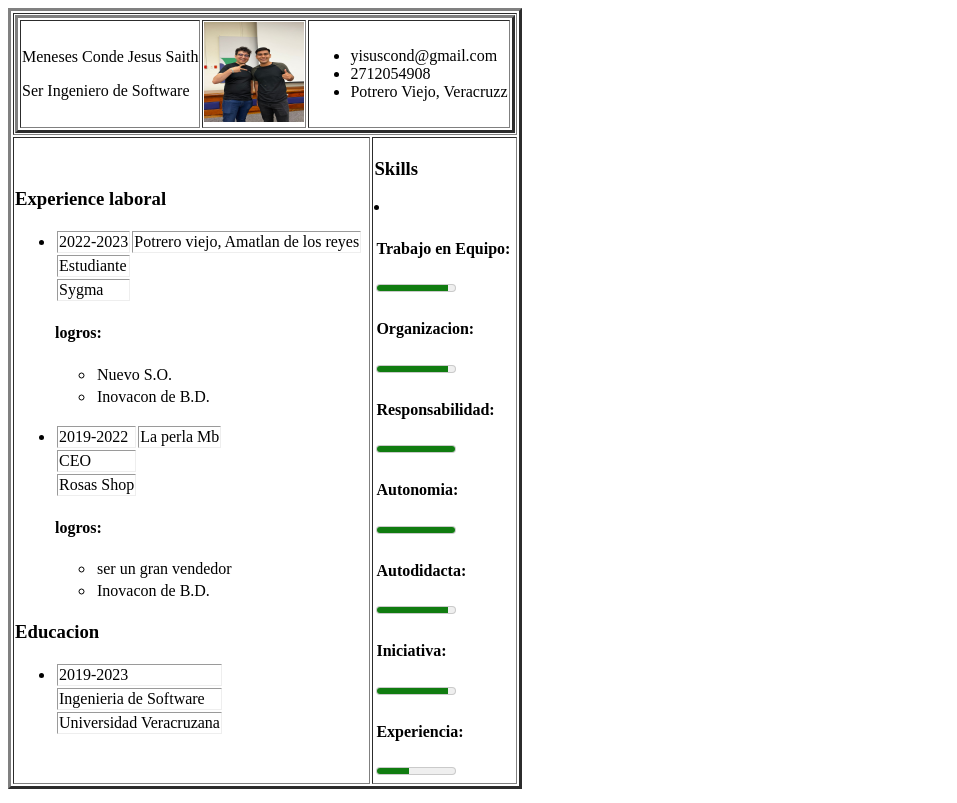
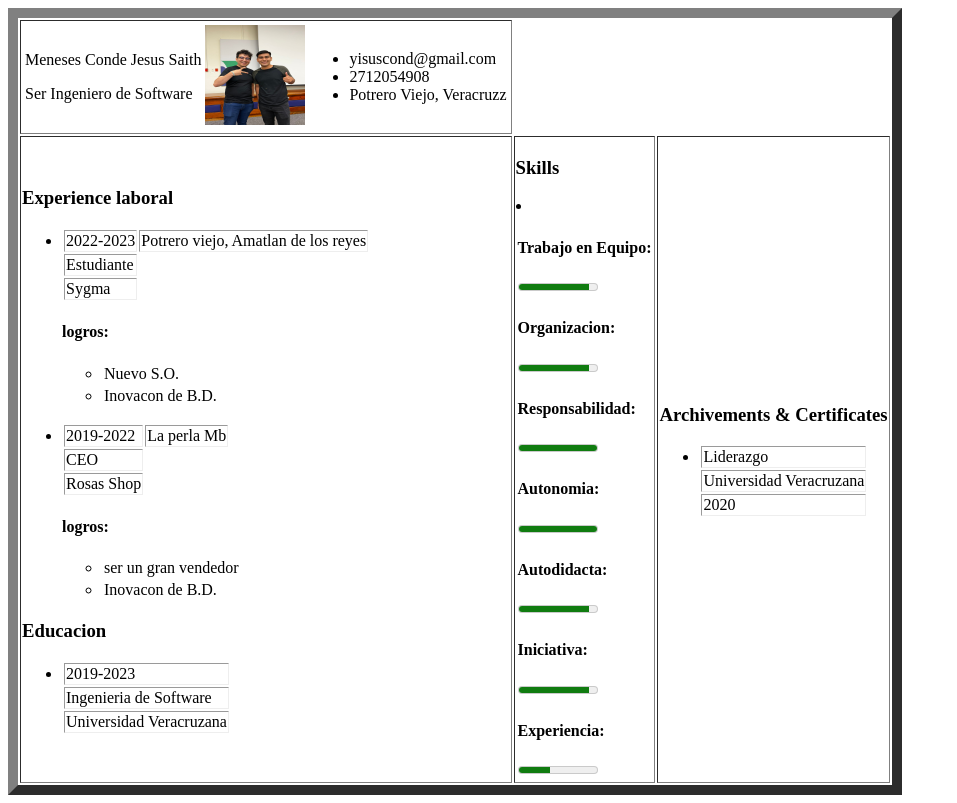
Before and after one commit to JesusSaith/JesusSaith.github.io, an Angular app: page / in a window 1280 px wide. Shown: the whole page, without its empty margins (0-957 px from the left). Built offline with nearby package versions, Linux system fonts and the light colour scheme.

Commit message:
create branch certificates #12

```diff
--- a/src/app/app.component.html
+++ b/src/app/app.component.html
@@ -1,7 +1,7 @@
-<table border="3">
+<table border="10">
 
   <tr>
-    <td colspan="2">
+    <td >
 
       <app-header>
 
@@ -11,7 +11,7 @@
     </td>
   </tr>
   <tr>
-    <td>
+    <td colspan="20">
 
       <app-work-experience>
 
@@ -23,10 +23,15 @@
       </app-education>
 
     </td>
-    <td>
+    <td colspan="10">
       <app-skills>
 
       </app-skills>
     </td>
+    <td>
+      <app-certificates>
+
+      </app-certificates>
+    </td>
   </tr>
 </table>
--- a/src/app/app.module.ts
+++ b/src/app/app.module.ts
@@ -6,6 +6,7 @@ import { HeaderComponent } from './header/header.component';
 import { WorkExperienceComponent } from './work-experience/work-experience.component';
 import { EducationComponent } from './education/education.component';
 import { SkillsComponent } from './skills/skills.component';
+import { CertificatesComponent } from './certificates/certificates.component';
 
 @NgModule({
   declarations: [
@@ -13,7 +14,8 @@ import { SkillsComponent } from './skills/skills.component';
     HeaderComponent,
     WorkExperienceComponent,
     EducationComponent,
-    SkillsComponent
+    SkillsComponent,
+    CertificatesComponent
   ],
   imports: [
     BrowserModule
--- /dev/null
+++ b/src/app/certificates/certificates.component.html
@@ -0,0 +1,28 @@
+<h3> Archivements & Certificates</h3>
+<ul *ngFor="let cer of certificates">
+   <li>
+    <tr>
+
+        <td>
+            {{cer.curso}}
+        </td>
+
+    </tr>
+
+    <tr>
+
+        <td>
+            {{cer.escuela}}
+        </td>
+
+    </tr>
+    <tr>
+
+        <td>
+            {{cer.fecha}}
+        </td>
+
+    </tr>
+
+   </li>
+</ul>
--- /dev/null
+++ b/src/app/certificates/certificates.component.ts
@@ -0,0 +1,29 @@
+import { Component, OnInit } from '@angular/core';
+
+@Component({
+  selector: 'app-certificates',
+  templateUrl: './certificates.component.html',
+  styleUrls: ['./certificates.component.css']
+})
+export class CertificatesComponent implements OnInit {
+
+  certificates : Array <any> = [];
+
+  constructor() { }
+
+  ngOnInit(): void {
+
+    let cer = {
+      curso : "Liderazgo",
+      escuela : "Universidad Veracruzana",
+      fecha : "2020",
+    }
+
+    this.certificates.push(cer);
+
+
+
+
+  }
+
+}
--- a/src/app/header/header.component.html
+++ b/src/app/header/header.component.html
@@ -1,5 +1,5 @@
 
-<table border="3">
+<table >
     <tr>
        <td>
         <p>Meneses Conde Jesus Saith</p>
```
Also changed, not shown: src/app/certificates/certificates.component.css (added), 1 other file (tests, documents, lock files or other folders).
